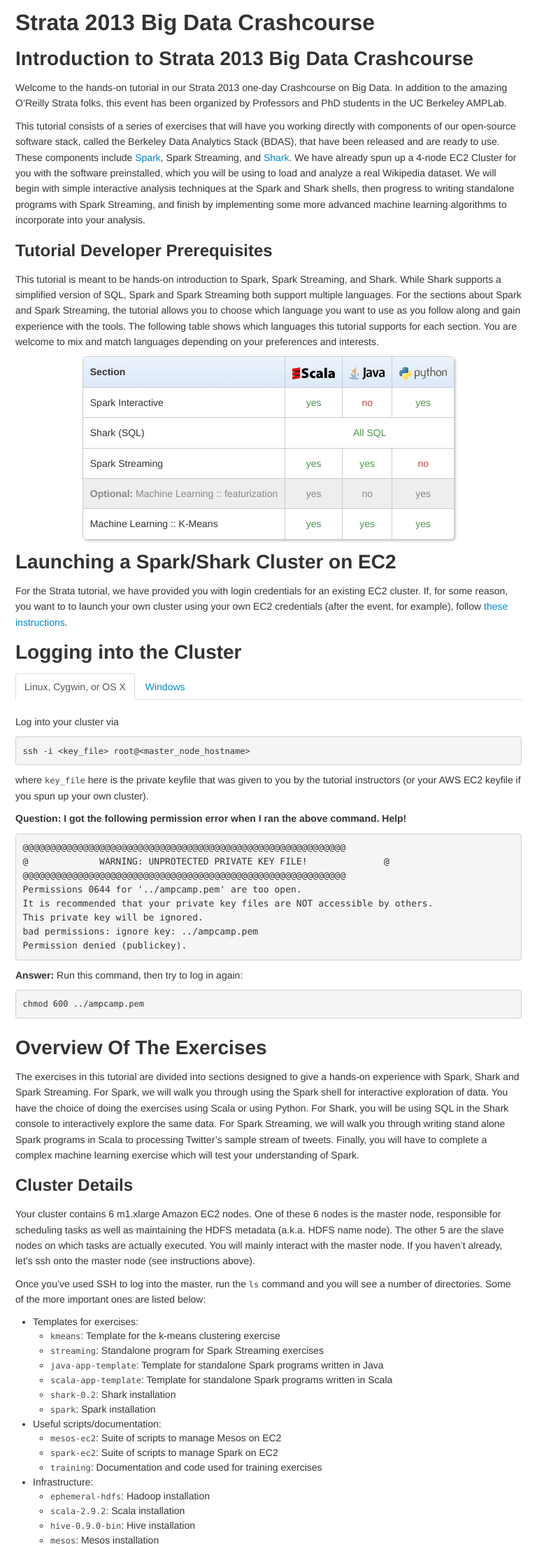
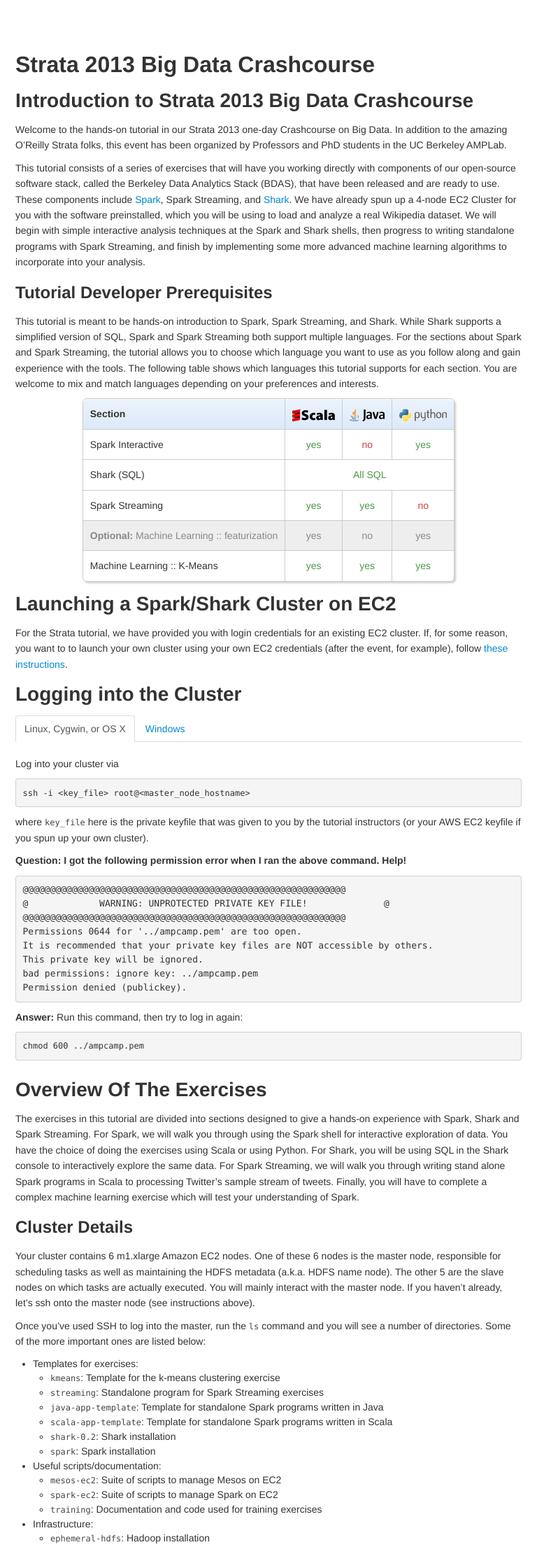
Before and after one commit to databricks/spark-training, a Jekyll site: the page built from strata_2013/index.md, in a window 768 px wide. Shown: the top 2210 px of the page at 70% size. Built offline with Jekyll 4.4.1, drawn with Linux system fonts in a browser that asks for light colours.

Commit message:
Update main.css for the developers that haven't installed lessc.

```diff
--- a/strata_2013/css/main.css
+++ b/strata_2013/css/main.css
@@ -31,6 +31,14 @@
   color: #555555;
   padding: 5px;
   margin-left: 10px;
+}
+/* Override bootstrap-responsive's rule that removes the top-padding
+ * for views less than 979 pixels wide.
+ */
+@media (max-width: 979px) {
+  body {
+    padding-top: 60px;
+  }
 }
 body #content {
   line-height: 1.6;
@@ -165,12 +173,16 @@
   border-bottom: 1px solid #e1e1e8;
 }
 .chapter-toc {
-  float: right;
-  width: 40%;
-  padding-top: 8px;
   margin: 10px 0 10px 10px;
   background-color: #f7f7f9;
   border: 1px solid #e1e1e8;
+  padding-top: 8px;
+}
+@media (min-width: 480px) {
+  .chapter-toc {
+    float: right;
+    width: 40%;
+  }
 }
 .chapter-toc > ul {
   padding: 8px 8px 0 8px;
```
